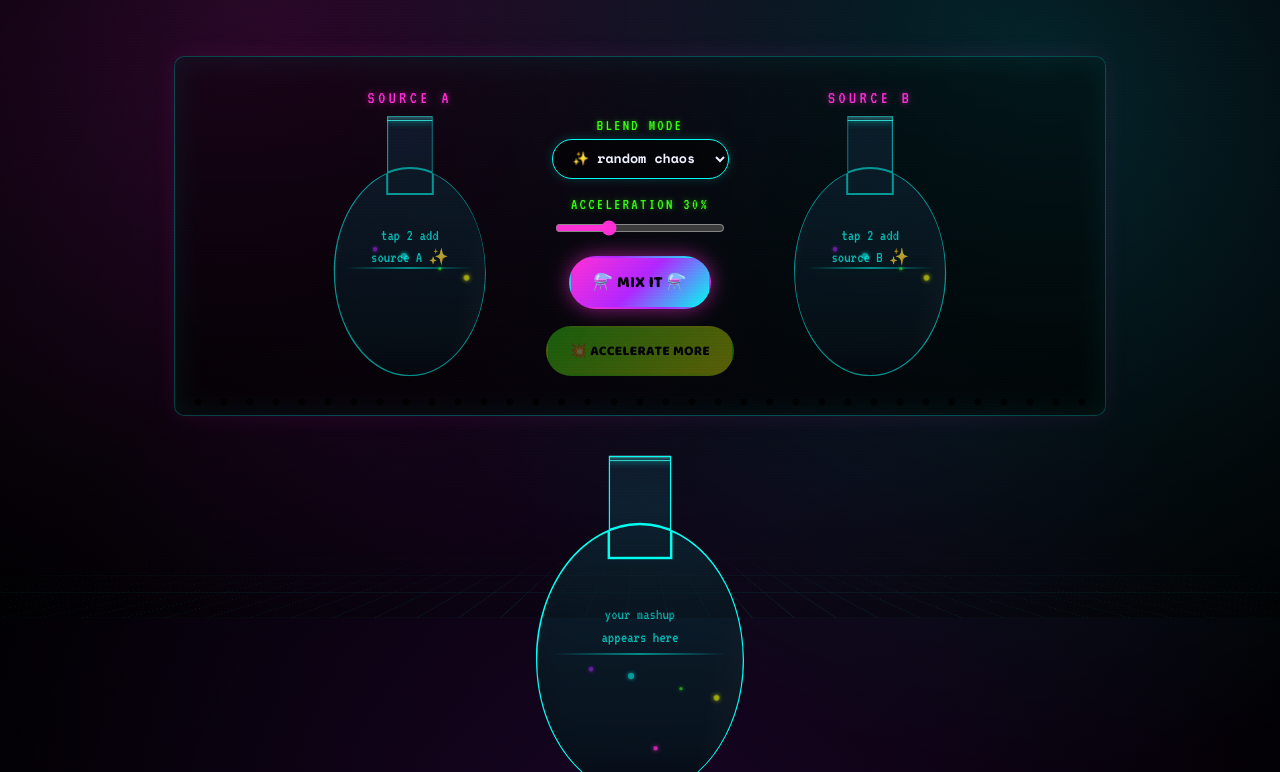
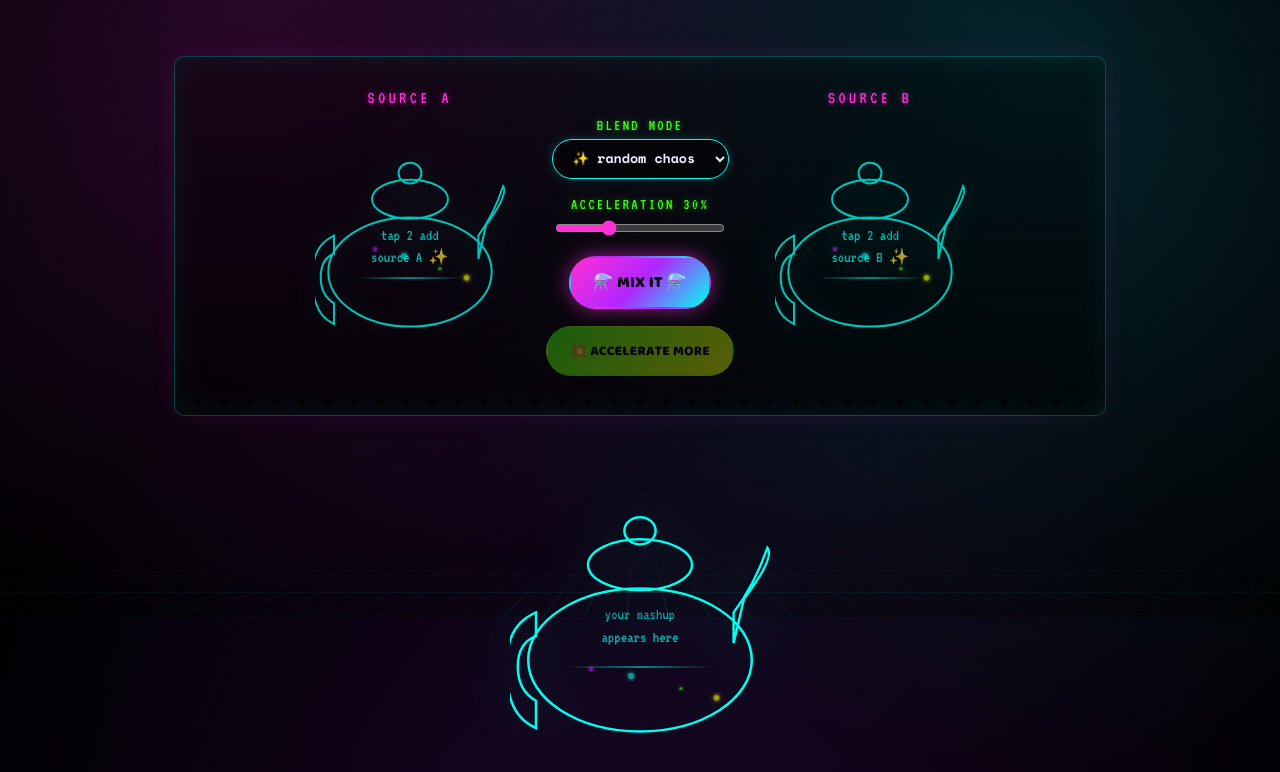
Before and after one commit to projectionheart/cybertwee-mixer, a plain HTML site: page index.html in a window 1280 px wide. Shown: the part 182-954 px from the top of the page. Drawn offline with nearby package versions, Linux system fonts and the light colour scheme.

Commit message:
split teapot into a two-layer illustration: circle photo + stroked outline
The photo/canvas no longer gets clipped into the full teapot
silhouette (which cropped odd slivers into the spout/handle).
Instead: .tube-canvas and .tube-bubbles are clipped to a plain
ellipse(43% 21% at 50% 60%) sitting in the belly, so the source
image stays intact and fully visible. The existing .tube-outline
SVG (already fill:none, stroke-only) now carries the full teapot
illustration on its own — body/lid/knob/spout/handle unconstrained
by what the photo needs to look like.

.tube no longer has its own clip-path or background, since neither
was doing useful work once the photo owns its own clip. The shared
<clipPath id="teapotClip"> defs block is removed as dead code.

Co-Authored-By: Claude Sonnet 5 <noreply@anthropic.com>

```diff
--- a/index.html
+++ b/index.html
@@ -3,7 +3,7 @@
 <head>
 <meta charset="UTF-8">
 <meta name="viewport" content="width=device-width, initial-scale=1.0">
-<title>cybertwee accelerationist dashboard</title>
+<title>cyberfermentation dashboard</title>
 <meta name="description" content="mix two visual sources into a cute glitchy mashup. test tubes, blend modes, chaos.">
 <link rel="preconnect" href="https://fonts.googleapis.com">
 <link href="https://fonts.googleapis.com/css2?family=Baloo+2:wght@700;800&family=VT323&family=Space+Mono:wght@400;700&display=swap" rel="stylesheet">
@@ -11,20 +11,12 @@
 </head>
 <body>
 
-<svg width="0" height="0" style="position:absolute" aria-hidden="true">
-  <defs>
-    <clipPath id="flaskClip" clipPathUnits="objectBoundingBox">
-      <path d="M0.38,0 L0.62,0 L0.62,0.30 L0.38,0.30 Z M0.5,0.20 C0.7209,0.20 0.90,0.3791 0.90,0.60 C0.90,0.8209 0.7209,1.00 0.5,1.00 C0.2791,1.00 0.10,0.8209 0.10,0.60 C0.10,0.3791 0.2791,0.20 0.5,0.20 Z" />
-    </clipPath>
-  </defs>
-</svg>
-
 <div class="crt-overlay"></div>
 <div class="grid-floor"></div>
 
 <header>
   <p class="plate-number">[ accelerant.exe // booting ]</p>
-  <h1 class="glitch-title" data-text="CYBERTWEE ACCELERATIONIST DASHBOARD">CYBERTWEE ACCELERATIONIST DASHBOARD</h1>
+  <h1 class="glitch-title" data-text="CYBERFERMENTATION DASHBOARD">CYBERFERMENTATION DASHBOARD</h1>
   <p class="tagline">mix. mutate. accelerate. <span aria-hidden="true">💗⚡🧪</span></p>
 </header>
 
@@ -37,7 +29,7 @@
       <div class="tube" id="tubeA" role="button" tabindex="0" aria-label="Upload source A image">
         <div class="tube-rim"></div>
         <svg class="tube-outline" viewBox="0 0 1 1" preserveAspectRatio="none" aria-hidden="true">
-          <path d="M0.38,0 L0.62,0 L0.62,0.30 L0.38,0.30 Z M0.5,0.20 C0.7209,0.20 0.90,0.3791 0.90,0.60 C0.90,0.8209 0.7209,1.00 0.5,1.00 C0.2791,1.00 0.10,0.8209 0.10,0.60 C0.10,0.3791 0.2791,0.20 0.5,0.20 Z" />
+          <path d="M0.5,0.39 C0.7375,0.39 0.93,0.484 0.93,0.6 C0.93,0.716 0.7375,0.81 0.5,0.81 C0.2625,0.81 0.07,0.716 0.07,0.6 C0.07,0.484 0.2625,0.39 0.5,0.39 Z M0.5,0.245 C0.6105,0.245 0.7,0.2786 0.7,0.32 C0.7,0.3614 0.6105,0.395 0.5,0.395 C0.3895,0.395 0.3,0.3614 0.3,0.32 C0.3,0.2786 0.3895,0.245 0.5,0.245 Z M0.5,0.18 C0.5331,0.18 0.56,0.1979 0.56,0.22 C0.56,0.2421 0.5331,0.26 0.5,0.26 C0.4669,0.26 0.44,0.2421 0.44,0.22 C0.44,0.1979 0.4669,0.18 0.5,0.18 Z M0.86,0.55 L0.9,0.42 Q1.02,0.3 0.99,0.27 Q0.94,0.38 0.86,0.46 Z M0.1,0.46 Q-0.02,0.5 -0.01,0.62 Q-0.02,0.76 0.1,0.8 L0.1,0.72 Q0.03,0.69 0.03,0.62 Q0.03,0.55 0.1,0.53 Z" />
         </svg>
         <canvas class="tube-canvas" id="canvasA"></canvas>
         <div class="tube-bubbles">
@@ -78,7 +70,7 @@
       <div class="tube" id="tubeB" role="button" tabindex="0" aria-label="Upload source B image">
         <div class="tube-rim"></div>
         <svg class="tube-outline" viewBox="0 0 1 1" preserveAspectRatio="none" aria-hidden="true">
-          <path d="M0.38,0 L0.62,0 L0.62,0.30 L0.38,0.30 Z M0.5,0.20 C0.7209,0.20 0.90,0.3791 0.90,0.60 C0.90,0.8209 0.7209,1.00 0.5,1.00 C0.2791,1.00 0.10,0.8209 0.10,0.60 C0.10,0.3791 0.2791,0.20 0.5,0.20 Z" />
+          <path d="M0.5,0.39 C0.7375,0.39 0.93,0.484 0.93,0.6 C0.93,0.716 0.7375,0.81 0.5,0.81 C0.2625,0.81 0.07,0.716 0.07,0.6 C0.07,0.484 0.2625,0.39 0.5,0.39 Z M0.5,0.245 C0.6105,0.245 0.7,0.2786 0.7,0.32 C0.7,0.3614 0.6105,0.395 0.5,0.395 C0.3895,0.395 0.3,0.3614 0.3,0.32 C0.3,0.2786 0.3895,0.245 0.5,0.245 Z M0.5,0.18 C0.5331,0.18 0.56,0.1979 0.56,0.22 C0.56,0.2421 0.5331,0.26 0.5,0.26 C0.4669,0.26 0.44,0.2421 0.44,0.22 C0.44,0.1979 0.4669,0.18 0.5,0.18 Z M0.86,0.55 L0.9,0.42 Q1.02,0.3 0.99,0.27 Q0.94,0.38 0.86,0.46 Z M0.1,0.46 Q-0.02,0.5 -0.01,0.62 Q-0.02,0.76 0.1,0.8 L0.1,0.72 Q0.03,0.69 0.03,0.62 Q0.03,0.55 0.1,0.53 Z" />
         </svg>
         <canvas class="tube-canvas" id="canvasB"></canvas>
         <div class="tube-bubbles">
@@ -95,7 +87,7 @@
     <div class="tube result-tube" id="resultTube">
       <div class="tube-rim"></div>
       <svg class="tube-outline" viewBox="0 0 1 1" preserveAspectRatio="none" aria-hidden="true">
-        <path d="M0.38,0 L0.62,0 L0.62,0.30 L0.38,0.30 Z M0.5,0.20 C0.7209,0.20 0.90,0.3791 0.90,0.60 C0.90,0.8209 0.7209,1.00 0.5,1.00 C0.2791,1.00 0.10,0.8209 0.10,0.60 C0.10,0.3791 0.2791,0.20 0.5,0.20 Z" />
+        <path d="M0.5,0.39 C0.7375,0.39 0.93,0.484 0.93,0.6 C0.93,0.716 0.7375,0.81 0.5,0.81 C0.2625,0.81 0.07,0.716 0.07,0.6 C0.07,0.484 0.2625,0.39 0.5,0.39 Z M0.5,0.245 C0.6105,0.245 0.7,0.2786 0.7,0.32 C0.7,0.3614 0.6105,0.395 0.5,0.395 C0.3895,0.395 0.3,0.3614 0.3,0.32 C0.3,0.2786 0.3895,0.245 0.5,0.245 Z M0.5,0.18 C0.5331,0.18 0.56,0.1979 0.56,0.22 C0.56,0.2421 0.5331,0.26 0.5,0.26 C0.4669,0.26 0.44,0.2421 0.44,0.22 C0.44,0.1979 0.4669,0.18 0.5,0.18 Z M0.86,0.55 L0.9,0.42 Q1.02,0.3 0.99,0.27 Q0.94,0.38 0.86,0.46 Z M0.1,0.46 Q-0.02,0.5 -0.01,0.62 Q-0.02,0.76 0.1,0.8 L0.1,0.72 Q0.03,0.69 0.03,0.62 Q0.03,0.55 0.1,0.53 Z" />
       </svg>
       <canvas class="tube-canvas" id="resultCanvas" width="500" height="500"></canvas>
       <div class="tube-bubbles">
--- a/style.css
+++ b/style.css
@@ -233,30 +233,27 @@ main.lab {
   text-shadow: 0 0 6px rgba(255, 47, 214, 0.6);
 }
 
-/* round-bottom flask silhouette: narrow neck fused to a spherical bulb,
-   clipped via a shared objectBoundingBox path so it scales cleanly at
-   any --tube-w/--tube-h combination (see the <clipPath id="flaskClip">
-   defined once near the top of <body>). */
+/* two-layer teapot: the photo is clipped to a plain ellipse sitting in
+   the belly (so no spout/handle slivers of the image), and a separate
+   stroked SVG (.tube-outline, fill: none) draws the full teapot
+   illustration — body/lid/knob/spout/handle — on top, unconstrained
+   by whatever the photo needs to look like. */
 .tube {
   width: var(--tube-w);
   height: var(--tube-h);
   position: relative;
-  clip-path: url(#flaskClip);
-  background:
-    linear-gradient(100deg, rgba(255, 255, 255, 0.12) 0%, transparent 22%, transparent 75%, rgba(255, 255, 255, 0.06) 100%),
-    linear-gradient(180deg, rgba(20, 8, 32, 0.5), rgba(5, 2, 10, 0.85));
+  cursor: pointer;
   filter: drop-shadow(0 0 16px rgba(0, 255, 242, 0.3));
-  cursor: pointer;
   transition: transform 0.25s ease, filter 0.25s ease;
 }
 
-/* liquid meniscus line, sitting inside the bulb */
+/* liquid line inside the pot, matching the image ellipse's width */
 .tube::after {
   content: "";
   position: absolute;
-  left: 16%;
-  right: 16%;
-  top: 58%;
+  left: 22%;
+  right: 22%;
+  top: 62%;
   height: 2px;
   background: linear-gradient(90deg, transparent, var(--cyan), transparent);
   opacity: 0.5;
@@ -269,23 +266,14 @@ main.lab {
   filter: drop-shadow(0 6px 16px rgba(0, 0, 0, 0.5)) drop-shadow(0 0 22px rgba(255, 47, 214, 0.35));
 }
 
-/* the ground-glass joint neck, clamp-lit at the very top */
+/* the lid + knob are drawn by .tube-outline now, so the old neck-rim
+   bar has no role here */
 .tube-rim {
-  position: absolute;
-  top: -5px;
-  left: 50%;
-  transform: translateX(-50%);
-  width: calc(var(--tube-w) * 0.26);
-  height: 10px;
-  background: linear-gradient(180deg, rgba(255, 255, 255, 0.5), rgba(0, 255, 242, 0.15));
-  border-radius: 2px;
-  border: 1.5px solid rgba(0, 255, 242, 0.6);
-  box-shadow: 0 0 8px rgba(0, 255, 242, 0.45);
-  z-index: 3;
+  display: none;
 }
 
-/* SVG stroke that traces the same flask path, since clip-path silhouettes
-   don't pick up a regular CSS border */
+/* the teapot illustration: a stroke-only trace of the same
+   body/lid/knob/spout/handle path, drawn over the photo */
 .tube-outline {
   position: absolute;
   inset: 0;
@@ -297,17 +285,20 @@ main.lab {
 
 .tube-outline path {
   fill: none;
-  stroke: rgba(0, 255, 242, 0.55);
+  stroke: rgba(0, 255, 242, 0.75);
   stroke-width: 2;
   vector-effect: non-scaling-stroke;
 }
 
+/* the photo itself: clipped to a plain ellipse sized to sit inside the
+   outline's belly curve, so it stays intact with no cropped slivers */
 .tube-canvas {
   position: absolute;
   inset: 0;
   width: 100%;
   height: 100%;
   object-fit: cover;
+  clip-path: ellipse(43% 21% at 50% 60%);
   z-index: 1;
   filter: saturate(1.25) contrast(1.05);
 }
@@ -315,6 +306,7 @@ main.lab {
 .tube-bubbles {
   position: absolute;
   inset: 0;
+  clip-path: ellipse(43% 21% at 50% 60%);
   z-index: 2;
   pointer-events: none;
 }
```
